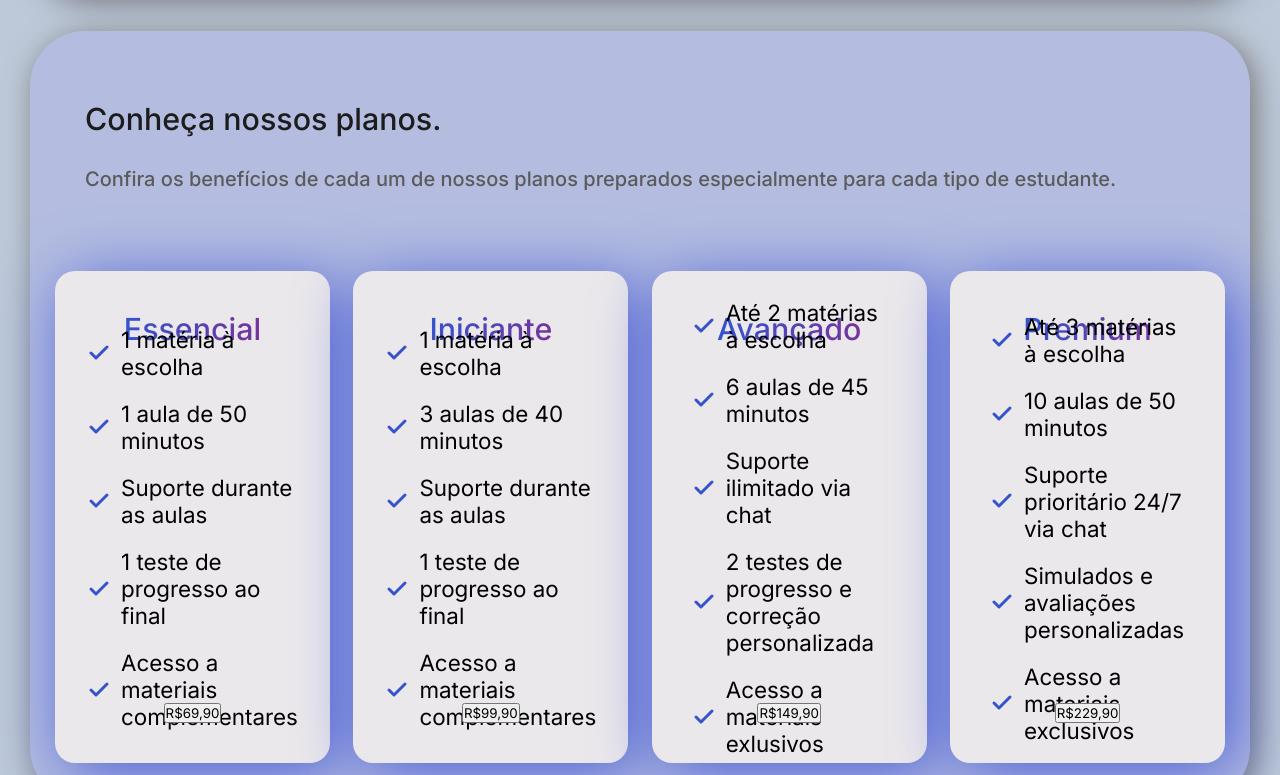
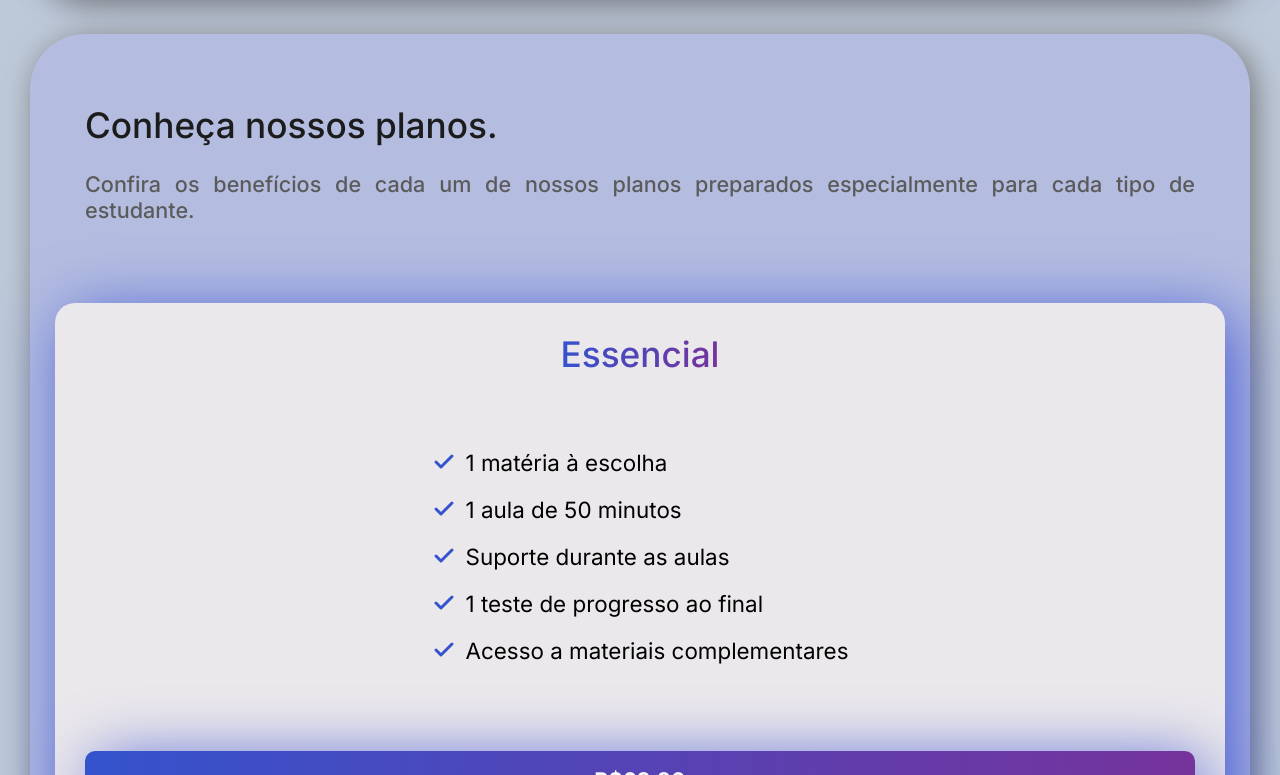
Before and after one commit to bernardooldz/PrimeAula, a React (Vite) app: page / in a window 1280 px wide. Shown: the part 3965-4740 px from the top of the page. Built offline with nearby package versions, Linux system fonts and the light colour scheme.

Commit message:
responsividade no section plans

```diff
--- a/src/styles/App.css
+++ b/src/styles/App.css
@@ -295,6 +295,21 @@ footer {
   }
 }
 
+.button-price-plan{
+  width: 100%;
+  padding: 1rem;
+  background: var(--gradient-azul-roxo);
+  border-radius: 10px;
+  color: var(--white);
+  border: none;
+  font-size: 1.35rem;
+  font-weight: bold;
+  text-align: center;
+  box-shadow: 10px 10px 64px 0px var(--primary-color);
+  margin-top: 20px;
+  cursor: pointer;
+}
+
 .container-comments {
   width: 1550px;
   display: flex;
--- a/src/styles/responsive.css
+++ b/src/styles/responsive.css
@@ -46,13 +46,21 @@
         padding: 0 17px;
     }
 
-    .titles{
+    .container-advantages .titles{
         font-size: 1.9rem;
         margin-bottom: 30px;
     }
 
+    .container-advantages .subtitles{
+        font-size: 1.25rem;
+    }
+
+    .titles{
+        font-size: 2.2rem;
+    }
+
     .subtitles{
-        font-size: 1.25rem;
+        font-size: 1.35rem;
     }
 
     .advantage-image{
@@ -87,4 +95,16 @@
         margin-top: 40px;
         margin-bottom: 20px;
     }
+
+    .plans-case{
+        flex-direction: column;
+        gap: 45px;
+    }
+
+    .plan-case{
+        width: 100%;
+        padding: 30px;
+    }
+
+
 }
```
